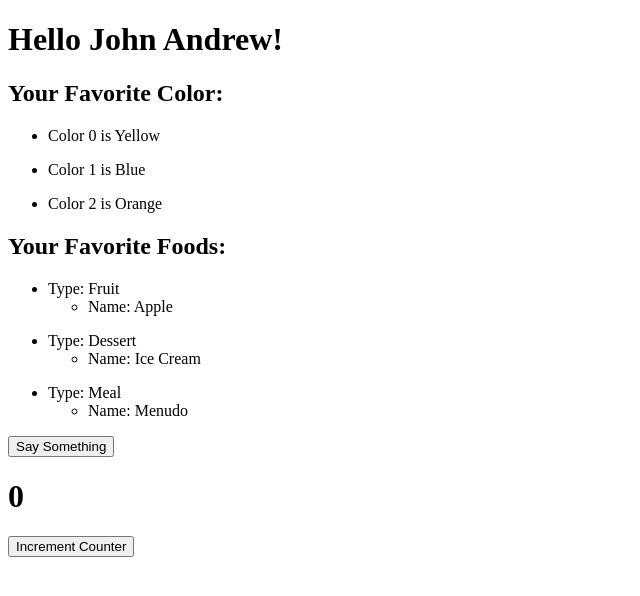
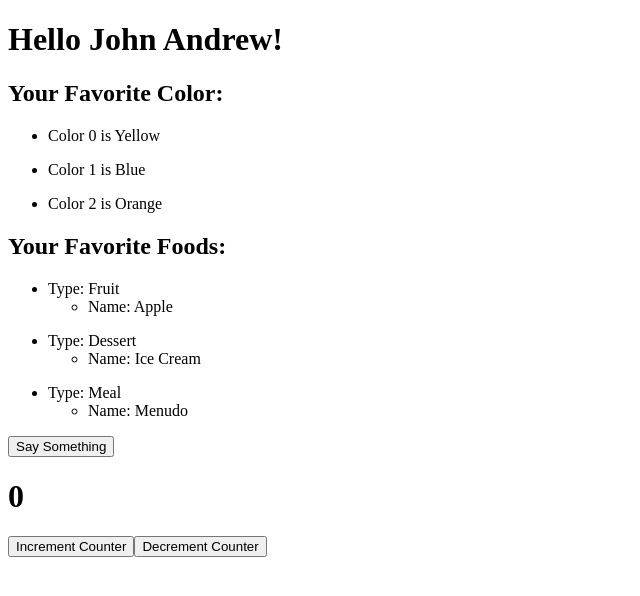
Before and after one commit to andrewmoquia/my-first-project, an Angular app: page / in a window 1280 px wide. Shown: the top 596 px of the page, without its empty margins (0-640 px from the left). Built offline with nearby package versions, Linux system fonts and the light colour scheme.

Commit message:
Add decrement button.

```diff
--- a/src/app/app.component.html
+++ b/src/app/app.component.html
@@ -24,3 +24,4 @@
 
 <h1>{{counter}}</h1>
 <button (click)='increment()'>Increment Counter</button>
+<button (click)='decrement()'>Decrement Counter</button>
--- a/src/app/app.component.ts
+++ b/src/app/app.component.ts
@@ -31,6 +31,10 @@ export class AppComponent {
   counter: number = 0;
 
   increment(){
-    this.counter++;
+    this.counter += 1;
+  }
+
+  decrement(){
+    this.counter -= 1;
   }
 }
```
